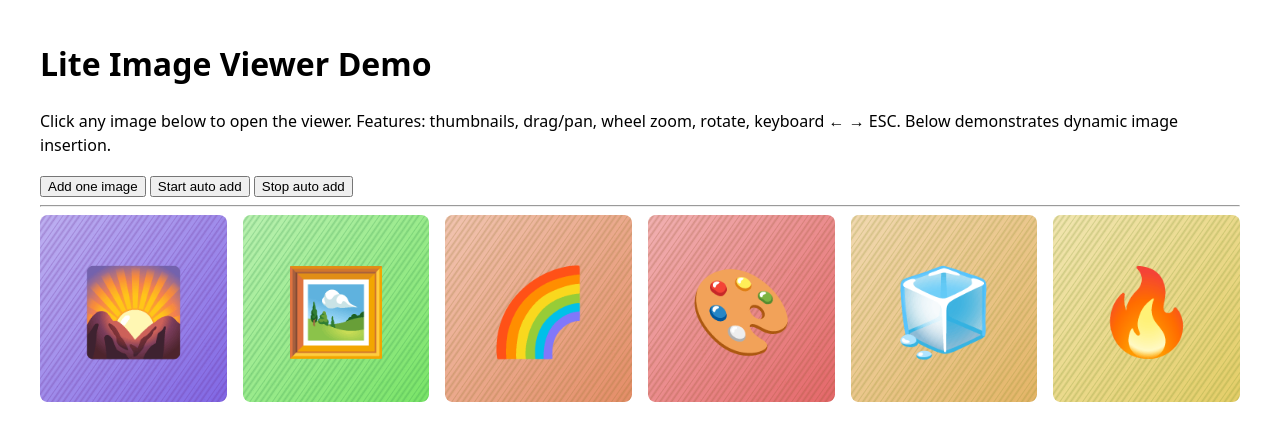
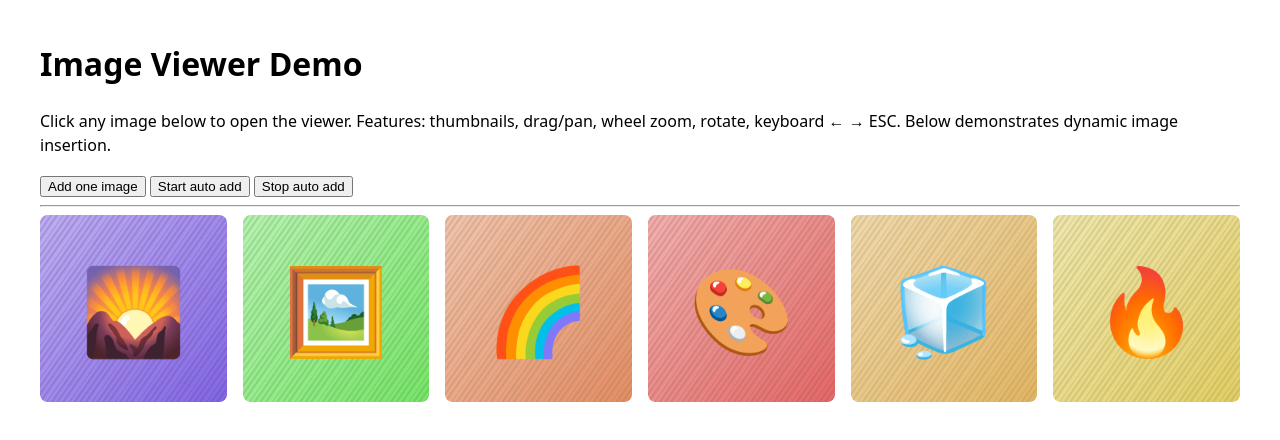
Before and after one commit to jichulu/imageViewer, a website: page index.html in a window 1280 px wide. Drawn offline with Linux system fonts and the light colour scheme.

Commit message:
chore: rename package and update references from lite-image-viewer to @jichu/image-viewer

```diff
--- a/index.html
+++ b/index.html
@@ -3,13 +3,13 @@
 
 <head>
   <meta charset="UTF-8" />
-  <title>Lite Image Viewer Demo</title>
+  <title>Image Viewer Demo</title>
   <meta name="viewport" content="width=device-width,initial-scale=1,viewport-fit=cover" />
   <meta name="description"
     content="Lightweight zero-dependency TypeScript image viewer with zoom, pan, thumbnails, rotation and keyboard controls." />
   <meta name="keywords" content="image viewer, lightbox, zoom, thumbnails, typescript" />
   <link rel="canonical" href="https://jichulu.github.io/imageViewer/" />
-  <meta property="og:title" content="Lite Image Viewer Demo" />
+  <meta property="og:title" content="Image Viewer Demo" />
   <meta property="og:description"
     content="Lightweight zero-dependency TypeScript image viewer with zoom, pan, thumbnails, rotation and keyboard controls." />
   <meta property="og:type" content="website" />
@@ -42,7 +42,7 @@
 </head>
 
 <body>
-  <h1>Lite Image Viewer Demo</h1>
+  <h1>Image Viewer Demo</h1>
   <p>Click any image below to open the viewer. Features: thumbnails, drag/pan, wheel zoom, rotate, keyboard ← → ESC.
     Below demonstrates dynamic image insertion.</p>
   <button id="add-one">Add one image</button>
--- a/package.json
+++ b/package.json
@@ -1,6 +1,6 @@
 {
-  "name": "lite-image-viewer",
-  "version": "2.0.3",
+  "name": "@jichu/image-viewer",
+  "version": "1.0.0",
   "author": "jichulu",
   "repository": {
     "type": "git",
```
Also changed, not shown: README.md, 1 other file.
